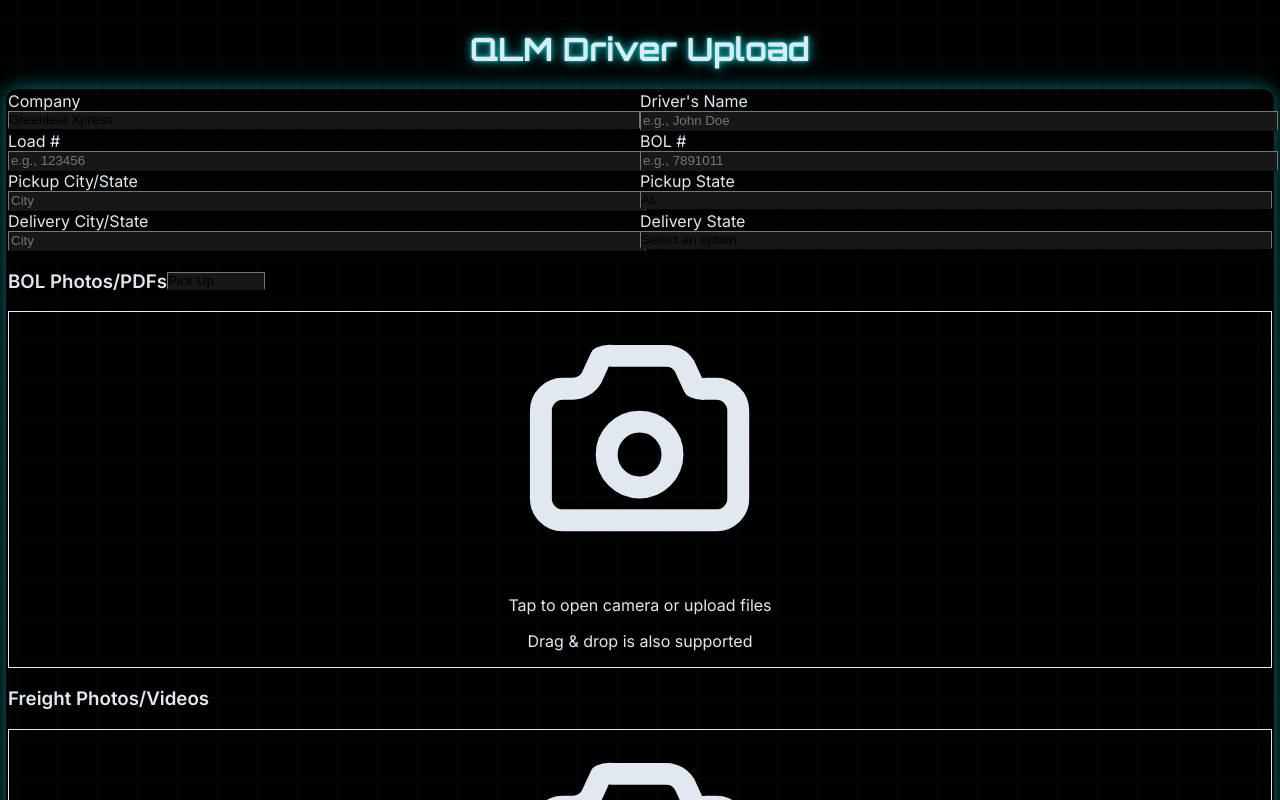
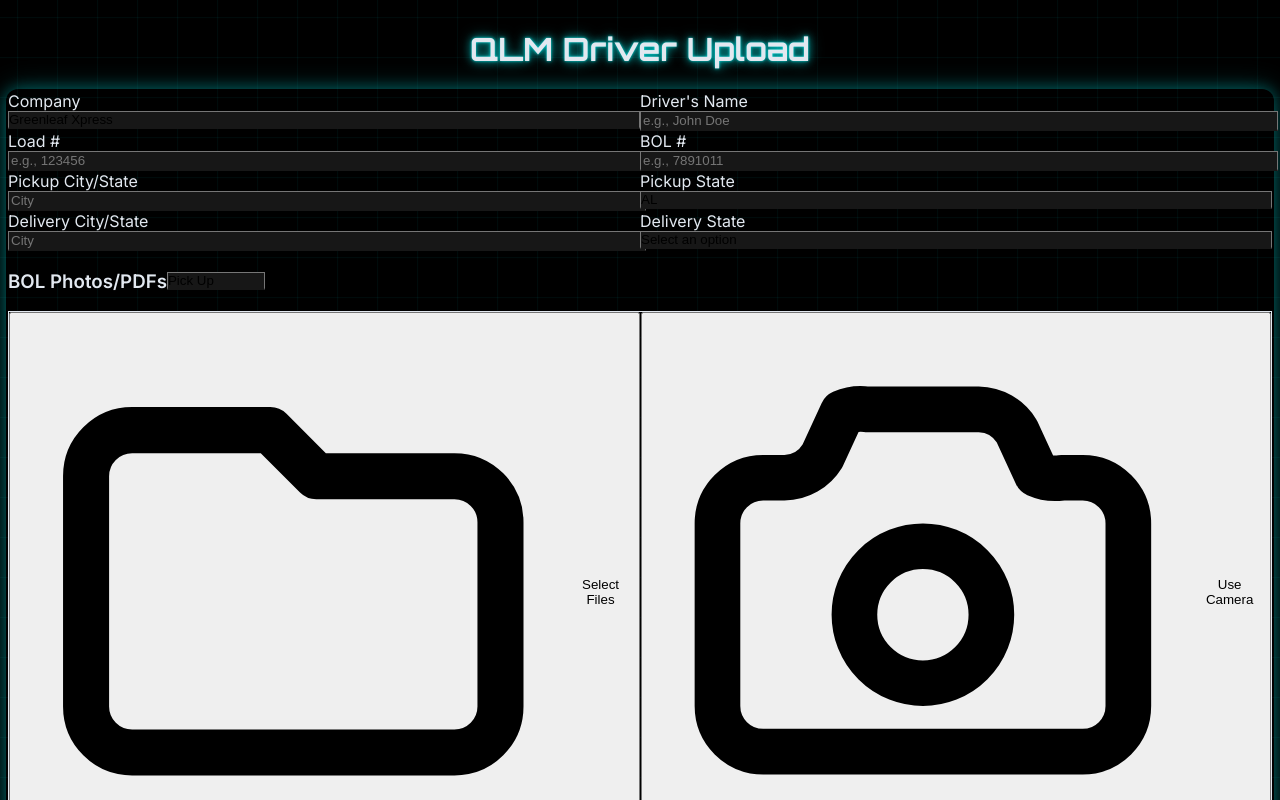
Before and after one commit to vtaylor84-vlt/document-uploader, a React (Vite) app: page / in a window 1280 px wide. Shown: the top 800 px of the page. Built offline with nearby package versions, Linux system fonts and the light colour scheme.

Commit message:
FINAL DEPLOYMENT: Sychronized all modified files and fixed remaining case issues

```diff
--- a/components/FileUploadArea.tsx
+++ b/components/FileUploadArea.tsx
@@ -1,105 +1,96 @@
-import React, { useRef, useState, useCallback } from 'react';
-import { SelectedFile, FileType, BolCategory } from '../types.ts';
-import { FilePreview } from './FilePreview.tsx';
-import { useToast } from './Toast.tsx';
-import { CameraIcon } from './icons/CameraIcon.tsx';
-// Assuming FilePreview and CameraIcon are now correctly created/linked
+import React, { useRef } from 'react';
+import type { UploadedFile } from '../types';
+import { FileThumbnail } from './FileThumbnail';
+import { CameraIcon } from './icons/CameraIcon'; // CORRECTED IMPORT
+import { FolderIcon } from './icons/FolderIcon'; // CORRECTED IMPORT
 
 interface FileUploadAreaProps {
-    files: SelectedFile[];
-    setFiles: (files: SelectedFile[]) => void;
-    fileType: FileType;
-    maxFiles?: number;
-    theme?: { text: string; primary: string; secondary: string; } // Added Theme
+  id: 'bolFiles' | 'freightFiles';
+  files: UploadedFile[];
+  onFileChange: (e: React.ChangeEvent<HTMLInputElement>, fileType: 'bolFiles' | 'freightFiles') => void;
+  onRemoveFile: (fileId: string, fileType: 'bolFiles' | 'freightFiles') => void;
+  onFileReorder: (draggedId: string, targetId: string, fileType: 'bolFiles' | 'freightFiles') => void;
+  accept: string;
 }
 
-const fileToSelectedFile = (file: File, fileType: FileType, category?: BolCategory): SelectedFile => {
-    return {
-        id: crypto.randomUUID(),
-        file: file,
-        type: fileType,
-        category: category,
-        previewUrl: file.type.startsWith('image/') || file.type.startsWith('video/')
-            ? URL.createObjectURL(file)
-            : '',
-    };
+export const FileUploadArea: React.FC<FileUploadAreaProps> = ({
+  id,
+  files,
+  onFileChange,
+  onRemoveFile,
+  onFileReorder,
+  accept,
+}) => {
+  const dragId = useRef<string | null>(null);
+
+  const handleDragStart = (id: string) => {
+    dragId.current = id;
   };
 
-const areFilesEqual = (file1: File, file2: File): boolean => {
-    return file1.name === file2.name &&
-           file1.size === file2.size &&
-           file1.lastModified === file2.lastModified;
+  const handleDrop = (targetId: string) => {
+    if (dragId.current && dragId.current !== targetId) {
+      onFileReorder(dragId.current, targetId, id);
+    }
+    dragId.current = null;
   };
 
-function reorder<T>(list: T[], startIndex: number, endIndex: number): T[] {
-    const result = Array.from(list);
-    const [removed] = result.splice(startIndex, 1);
-    result.splice(endIndex, 0, removed);
-    return result;
-}
-
-export const FileUploadArea: React.FC<FileUploadAreaProps> = ({ files, setFiles, fileType, maxFiles = 100, theme }) => {
   const fileInputRef = useRef<HTMLInputElement>(null);
   const cameraInputRef = useRef<HTMLInputElement>(null);
-    const showToast = useToast();
-    const [isDraggingOver, setIsDraggingOver] = useState(false);
 
-    // Theme colors for interpolation
-    const primaryColorClass = theme?.primary || 'cyan';
-
-    const handleFiles = useCallback((newFiles: FileList | null) => {
-        if (!newFiles) return;
-        // ... (File handling logic remains the same)
-    }, [files, setFiles, fileType, maxFiles, showToast]);
-
-    const acceptedFileTypes = fileType === 'BOL'
-        ? 'image/*,application/pdf'
-        : 'image/*,video/*';
+  const triggerFileInput = () => fileInputRef.current?.click();
+  const triggerCameraInput = () => cameraInputRef.current?.click();
 
   return (
     <div className="space-y-4">
-            <div
-                className={`relative mt-1 flex justify-center p-8 border border-cyan-500/30 rounded-md transition-all duration-300
-                            bg-black/60 cursor-pointer group
-                            ${isDraggingOver ? `border-cyan-500 shadow-[0_0_15px_rgba(56,189,248,0.5)] bg-black/70 scale-[1.01]` : `hover:border-cyan-500/50`}`}
-                onDragEnter={() => setIsDraggingOver(true)}
-                onDragLeave={() => setIsDraggingOver(false)}
-                onDragOver={(e) => e.preventDefault()}
-                onDrop={(e) => { setIsDraggingOver(false); handleFiles(e.dataTransfer.files); e.preventDefault(); }}
-                onClick={() => fileInputRef.current?.click()} // Click anywhere in the box
-            >
-                <div className="space-y-2 text-center">
-                    <CameraIcon className={`mx-auto h-12 w-12 text-gray-500 transition-colors group-hover:text-cyan-400`} />
-                    <p className="text-sm font-medium text-white group-hover:text-cyan-400">
-                        Tap to open camera or upload files
-                    </p>
-                    <p className="text-xs text-gray-500">Drag & drop is also supported</p>
+      {/* Buttons: Side-by-side file and camera inputs */}
+      <div className="grid grid-cols-2 gap-px bg-gray-700 border border-gray-700">
+        {/* Hidden File Input */}
+        <input
+            ref={fileInputRef}
+            id={`${id}-file`}
+            name={`${id}-file`}
+            type="file"
+            className="sr-only"
+            multiple
+            accept={accept}
+            onChange={(e) => onFileChange(e, id)}
+        />
+        {/* Hidden Camera Input */}
+        <input
+            ref={cameraInputRef}
+            id={`${id}-camera`}
+            name={`${id}-camera`}
+            type="file"
+            className="sr-only"
+            multiple
+            accept="image/*"
+            capture="environment"
+            onChange={(e) => onFileChange(e, id)}
+        />
+
+        <button type="button" onClick={triggerFileInput} className="bg-gray-200 text-black p-2 flex items-center justify-center space-x-2 hover:bg-white transition-colors">
+            <FolderIcon className="w-5 h-5" />
+            <span className="font-semibold">Select Files</span>
+        </button>
+        <button type="button" onClick={triggerCameraInput} className="bg-gray-200 text-black p-2 flex items-center justify-center space-x-2 hover:bg-white transition-colors">
+            <CameraIcon className="w-5 h-5" />
+            <span className="font-semibold">Use Camera</span>
+        </button>
+
       </div>
 
-                {/* Hidden File and Camera Inputs */}
-                <input
-                    ref={fileInputRef}
-                    type="file"
-                    multiple
-                    accept={acceptedFileTypes}
-                    onChange={(e) => { handleFiles(e.target.files); e.target.value = ''; }}
-                    className="hidden"
+      {/* File Thumbnails Display */}
+      {files.length > 0 && (
+        <div className="grid grid-cols-3 sm:grid-cols-4 md:grid-cols-5 gap-4 pt-2">
+          {files.map((file) => (
+            <FileThumbnail
+              key={file.id}
+              fileWrapper={file}
+              onRemove={() => onRemoveFile(file.id, id)}
+              onDragStart={() => handleDragStart(file.id)}
+              onDrop={() => handleDrop(file.id)}
             />
-                <input
-                    ref={cameraInputRef}
-                    type="file"
-                    multiple
-                    accept={acceptedFileTypes}
-                    capture="environment"
-                    onChange={(e) => { handleFiles(e.target.files); e.target.value = ''; }}
-                    className="hidden"
-                />
-            </div>
-
-            {/* File Previews (Reorder Grid) */}
-            {files.length > 0 && (
-                <div className="grid grid-cols-3 sm:grid-cols-4 md:grid-cols-5 gap-4 pt-4">
-                    {/* ... (Preview logic would go here if not removed for simplification) */}
+          ))}
         </div>
       )}
     </div>
```
Lines whose indentation alone changed are shown as unchanged.
